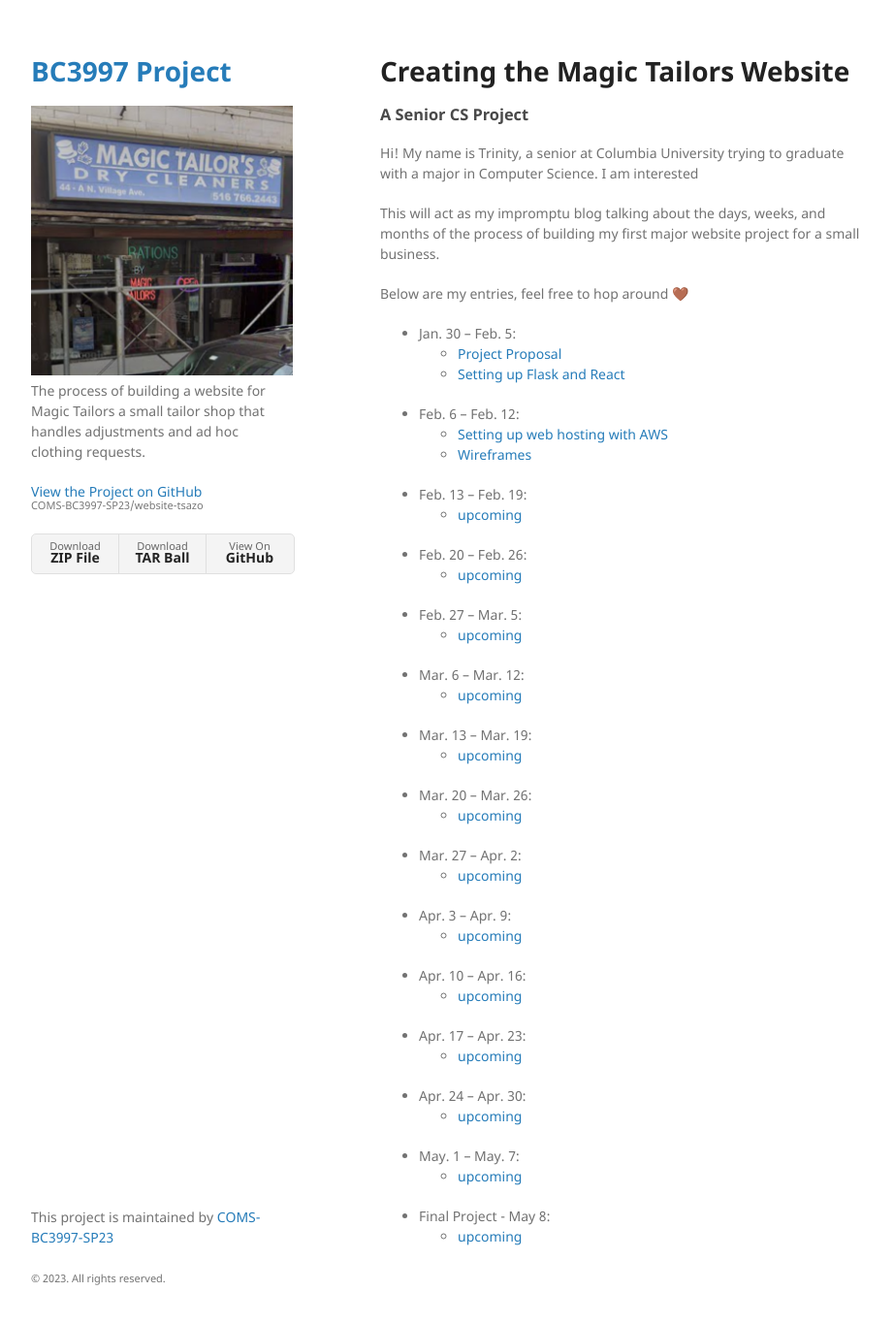
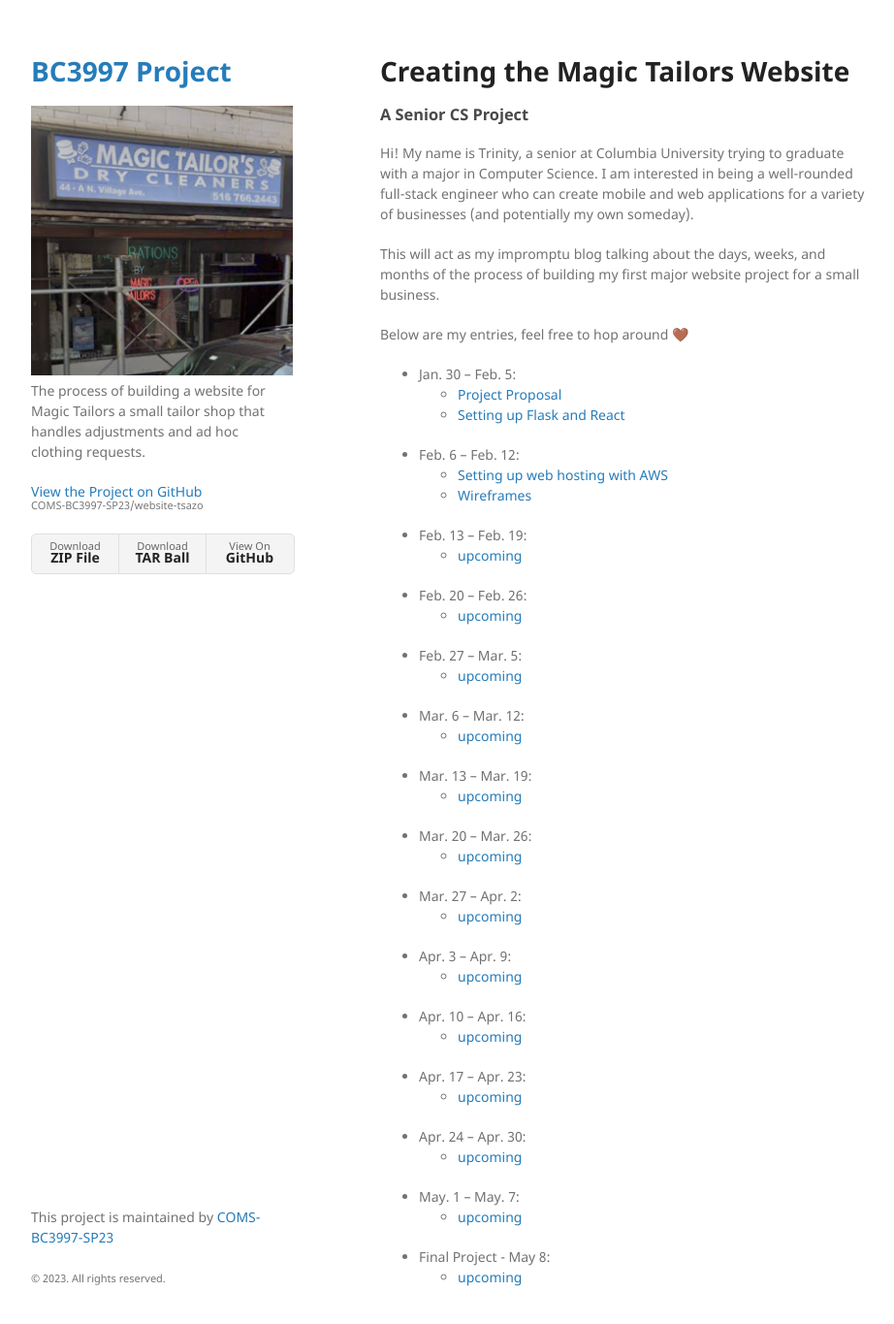
Before and after one commit to COMS-BC3997-SP23/website-tsazo, a Jekyll site: the page built from index.md, in a window 1280 px wide and 1397 px high. Shown: the top 1365 px of the window at 97% size, without its empty margins (178-1100 px from the left). Built offline with Jekyll 4.4.1, drawn with Linux system fonts in a browser that asks for light colours; our own code applies the rules of GitHub Pages for plain Markdown files.

Commit message:
Home page update

```diff
--- a/index.md
+++ b/index.md
@@ -6,7 +6,7 @@ layout: default
 
 ### A Senior CS Project
 
-Hi! My name is Trinity, a senior at Columbia University trying to graduate with a major in Computer Science. I am interested
+Hi! My name is Trinity, a senior at Columbia University trying to graduate with a major in Computer Science. I am interested in being a well-rounded full-stack engineer who can create mobile and web applications for a variety of businesses (and potentially my own someday).
 
 This will act as my impromptu blog talking about the days, weeks, and months of the process of building my first major website project for a small business.
 
```
